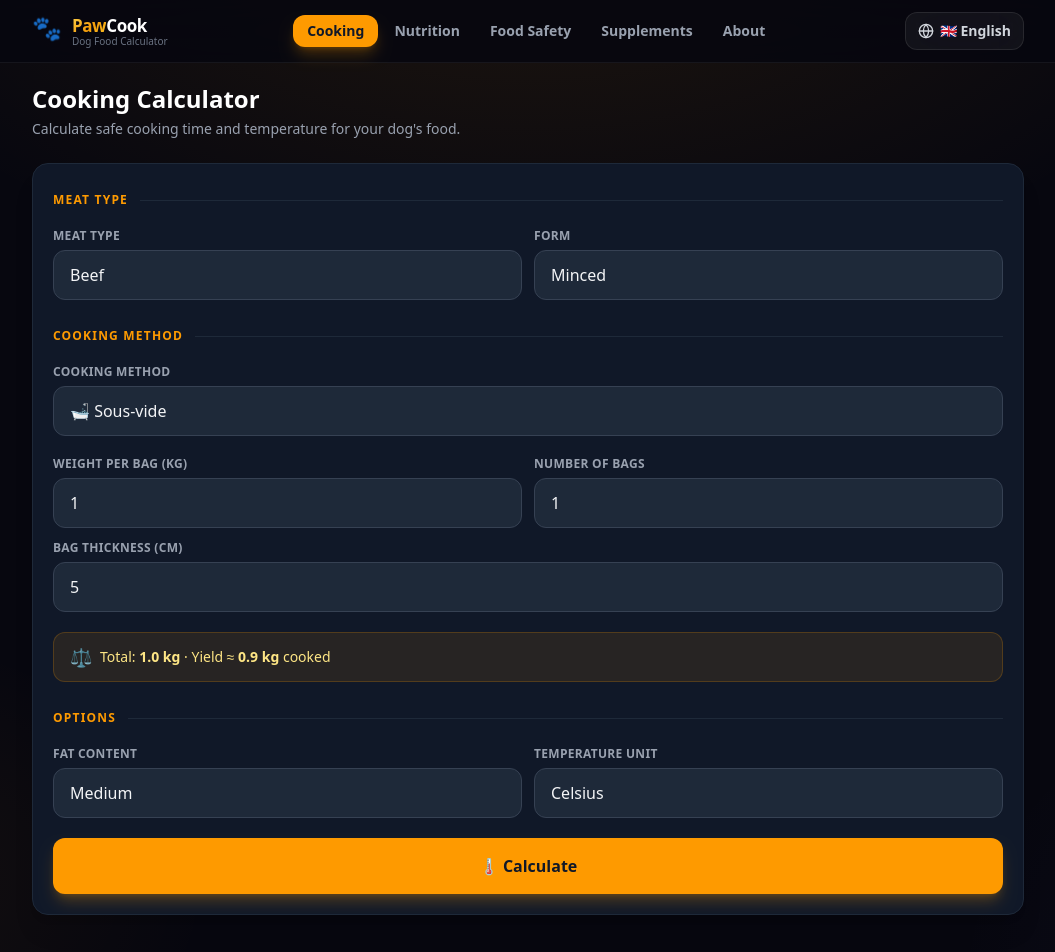
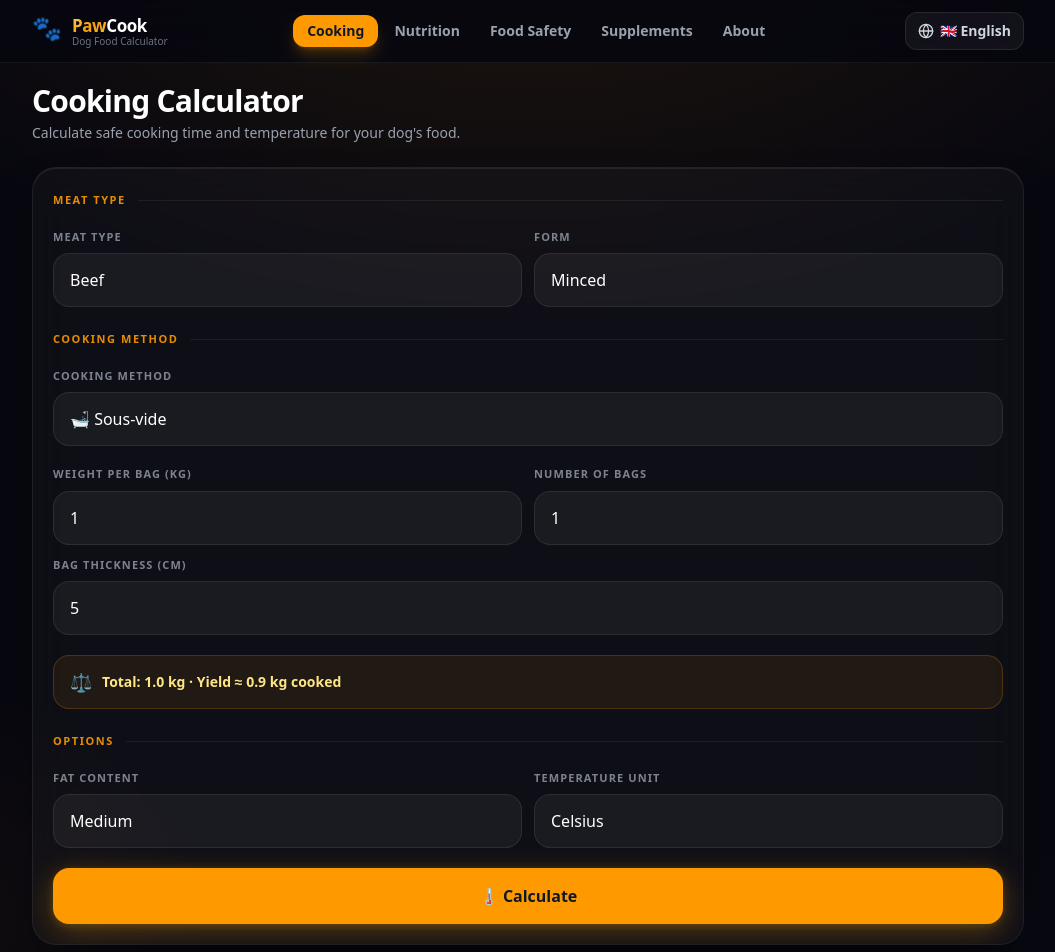
Before and after one commit to SirAllap/pawcook, a React (Vite) app in the folder apps/web/: page /cooking in a window 1280 px wide. Shown: the top 952 px of the page, without its empty margins (112-1167 px from the left). Built offline with nearby package versions, Linux system fonts and the light colour scheme.

Commit message:
redesign: modern glassmorphism UI, floating nav, animations, fix CI lint

```diff
--- a/apps/web/src/pages/CookingCalculator.tsx
+++ b/apps/web/src/pages/CookingCalculator.tsx
@@ -1,6 +1,6 @@
 import { useForm } from 'react-hook-form';
 import { zodResolver } from '@hookform/resolvers/zod';
-import { useState, useEffect, useRef } from 'react';
+import { useState, useEffect, useRef, type ReactNode } from 'react';
 import { useTranslation } from 'react-i18next';
 import { CookingInputSchema, type CookingInput, calculateCookingTime, type CookingResult } from '@pawcook/shared';
 
@@ -15,6 +15,10 @@ const DEFAULT_VALUES: CookingInput = {
 
 const MEAT_KEYS = ['beef','chicken','turkey','lamb','pork','duck','rabbit','venison','salmon','mackerel','sardines','whitefish'] as const;
 
+const METHOD_VESSEL: Record<string, string> = {
+  sous_vide: '🛁', oven: '🍲', stovetop_low: '🫕', slow_cooker: '🥘',
+};
+
 function loadSavedValues(): CookingInput {
   try {
     const saved = localStorage.getItem(STORAGE_KEY);
@@ -23,25 +27,18 @@ function loadSavedValues(): CookingInput {
   return DEFAULT_VALUES;
 }
 
-const inputCls = 'w-full bg-gray-800 border border-gray-700 rounded-xl px-4 py-3 text-base focus:outline-none focus:ring-2 focus:ring-amber-500 focus:border-transparent transition-all appearance-none';
-const labelCls = 'block text-xs font-semibold text-gray-400 uppercase tracking-wide mb-1.5';
-const errCls   = 'text-red-400 text-xs mt-1';
+const inputCls = 'w-full bg-white/[0.05] border border-white/[0.08] rounded-2xl px-4 py-3.5 text-base text-white placeholder-gray-500 focus:outline-none focus:border-amber-500/50 focus:bg-white/[0.07] transition-all appearance-none';
+const labelCls = 'block text-[11px] font-bold text-gray-400/80 uppercase tracking-[0.10em] mb-2';
+const errCls   = 'text-red-400 text-xs mt-1.5 font-medium';
 
-function SectionHead({ children }: { children: React.ReactNode }) {
+function SectionHead({ children }: { children: ReactNode }) {
   return (
-    <div className="flex items-center gap-3 pt-2">
-      <span className="text-xs font-bold text-amber-500 uppercase tracking-widest whitespace-nowrap">{children}</span>
-      <div className="flex-1 h-px bg-gray-800" />
+    <div className="flex items-center gap-3 pt-1">
+      <span className="text-[11px] font-black text-amber-500/90 uppercase tracking-[0.14em] whitespace-nowrap">{children}</span>
+      <div className="flex-1 h-px bg-white/[0.06]" />
     </div>
   );
 }
-
-const METHOD_VESSEL: Record<string, string> = {
-  sous_vide: '🛁',
-  oven: '🍲',
-  stovetop_low: '🫕',
-  slow_cooker: '🥘',
-};
 
 export default function CookingCalculator() {
   const { t } = useTranslation();
@@ -69,20 +66,19 @@ export default function CookingCalculator() {
     setTimeout(() => {
       setResult(calculateCookingTime(data));
       setCalculating(false);
-      setTimeout(() => {
-        resultRef.current?.scrollIntoView({ behavior: 'smooth', block: 'start' });
-      }, 50);
+      setTimeout(() => resultRef.current?.scrollIntoView({ behavior: 'smooth', block: 'start' }), 50);
     }, 200);
   }
 
   return (
     <div className="space-y-6">
-      <div>
-        <h1 className="text-2xl font-bold text-white mb-1">{t('cooking.title')}</h1>
+      <div className="animate-fade-in-up">
+        <h1 className="text-3xl font-black text-white mb-1 tracking-tight">{t('cooking.title')}</h1>
         <p className="text-gray-400 text-sm">{t('cooking.subtitle')}</p>
       </div>
 
-      <form onSubmit={handleSubmit(onSubmit)} className="bg-gray-900 rounded-2xl border border-gray-800 shadow-xl overflow-hidden">
+      <form onSubmit={handleSubmit(onSubmit)}
+        className="glass-card rounded-3xl overflow-hidden animate-fade-in-up delay-100">
         <div className="p-5 space-y-5">
 
           <SectionHead>{t('cooking.meatType')}</SectionHead>
@@ -119,40 +115,44 @@ export default function CookingCalculator() {
 
           {/* Sous-vide: per-bag inputs */}
           {isSousVide && (
-            <div className="space-y-3">
+            <div className="space-y-3 animate-fade-in">
               <div className="grid grid-cols-2 gap-3">
                 <div>
                   <label className={labelCls}>{t('cooking.weightPerBag')}</label>
-                  <input type="number" step="0.1" inputMode="decimal" {...register('weightKg', { valueAsNumber: true })} className={inputCls} />
+                  <input type="number" step="0.1" inputMode="decimal"
+                    {...register('weightKg', { valueAsNumber: true })} className={inputCls} />
                   {errors.weightKg && <p className={errCls}>{errors.weightKg.message}</p>}
                 </div>
                 <div>
                   <label className={labelCls}>{t('cooking.numberOfBags')}</label>
-                  <input type="number" inputMode="numeric" {...register('numberOfBags', { valueAsNumber: true })} className={inputCls} />
+                  <input type="number" inputMode="numeric"
+                    {...register('numberOfBags', { valueAsNumber: true })} className={inputCls} />
                   {errors.numberOfBags && <p className={errCls}>{errors.numberOfBags.message}</p>}
                 </div>
               </div>
               <div>
                 <label className={labelCls}>{t('cooking.thickness')}</label>
-                <input type="number" step="0.5" inputMode="decimal" {...register('thicknessCm', { valueAsNumber: true })} className={inputCls} />
+                <input type="number" step="0.5" inputMode="decimal"
+                  {...register('thicknessCm', { valueAsNumber: true })} className={inputCls} />
                 {errors.thicknessCm && <p className={errCls}>{errors.thicknessCm.message}</p>}
               </div>
             </div>
           )}
 
-          {/* Oven / stovetop / slow cooker: total batch weight */}
+          {/* Oven / stovetop / slow cooker: single weight */}
           {!isSousVide && (
-            <div>
+            <div className="animate-fade-in">
               <label className={labelCls}>{t('cooking.totalWeight')}</label>
-              <input type="number" step="0.1" inputMode="decimal" {...register('totalWeightKg', { valueAsNumber: true })} className={inputCls} />
+              <input type="number" step="0.1" inputMode="decimal"
+                {...register('totalWeightKg', { valueAsNumber: true })} className={inputCls} />
               {errors.totalWeightKg && <p className={errCls}>{errors.totalWeightKg.message}</p>}
             </div>
           )}
 
           {totalKg > 0 && (
-            <div className="flex items-center gap-2 bg-amber-500/10 border border-amber-500/20 rounded-xl px-4 py-2.5">
+            <div className="flex items-center gap-2.5 bg-amber-500/8 border border-amber-500/20 rounded-2xl px-4 py-3">
               <span className="text-amber-400 text-lg">⚖️</span>
-              <span className="text-sm text-amber-200 font-medium">
+              <span className="text-sm text-amber-200 font-semibold">
                 {t('cooking.total')}: <strong>{totalKg.toFixed(1)} kg</strong>
                 &nbsp;· {t('cooking.yield')} ≈ <strong>{(totalKg * 0.9).toFixed(1)} kg</strong> {t('cooking.cooked')}
               </span>
@@ -183,7 +183,9 @@ export default function CookingCalculator() {
           <button
             type="submit"
             disabled={calculating}
-            className="w-full bg-amber-500 hover:bg-amber-400 disabled:opacity-70 disabled:cursor-not-allowed active:scale-[0.98] text-gray-900 font-bold py-4 rounded-xl text-base transition-all shadow-lg shadow-amber-500/25 flex items-center justify-center gap-2"
+            className="w-full bg-amber-500 hover:bg-amber-400 disabled:opacity-50 disabled:cursor-not-allowed
+                      active:scale-[0.98] text-gray-900 font-black py-4 rounded-2xl text-base
+                      transition-all glow-sm-amber flex items-center justify-center gap-2"
           >
             {calculating ? (
               <>
@@ -201,52 +203,55 @@ export default function CookingCalculator() {
       </form>
 
       {result && (
-        <div ref={resultRef} className="animate-fade-in-up print-card bg-gray-900 rounded-2xl border border-gray-800 shadow-xl overflow-hidden scroll-mt-20">
-          <div className="px-5 pt-5 pb-4 border-b border-gray-800 flex items-center justify-between">
-            <h2 className="font-bold text-lg text-white">🧑‍🍳 {t('cooking.recipeCard')}</h2>
+        <div ref={resultRef}
+          className="animate-spring-in print-card glass-card rounded-3xl overflow-hidden scroll-mt-20">
+
+          <div className="px-5 pt-5 pb-4 border-b border-white/[0.06] flex items-center justify-between">
+            <h2 className="font-black text-lg text-white tracking-tight">🧑‍🍳 {t('cooking.recipeCard')}</h2>
             <button onClick={() => window.print()}
-              className="no-print text-xs text-gray-500 hover:text-amber-400 transition-colors flex items-center gap-1">
+              className="no-print text-xs text-gray-500 hover:text-amber-400 transition-colors font-semibold">
               🖨️ {t('common.print')}
             </button>
           </div>
 
+          {/* Metric tiles */}
           <div className="p-4 grid grid-cols-2 gap-3">
             <div className="bg-amber-500/10 border border-amber-500/20 rounded-2xl p-4 text-center">
-              <p className="text-xs text-amber-400/80 font-semibold uppercase tracking-wide mb-1">{t('cooking.safeTemp')}</p>
-              <p className="text-3xl font-black text-amber-400">{result.safeInternalTempC}°C</p>
-              <p className="text-sm text-amber-400/60">{result.safeInternalTempF}°F</p>
+              <p className="text-[11px] text-amber-400/70 font-black uppercase tracking-[0.12em] mb-2">{t('cooking.safeTemp')}</p>
+              <p className="text-4xl font-black text-amber-400 leading-none">{result.safeInternalTempC}°C</p>
+              <p className="text-sm text-amber-400/50 mt-1">{result.safeInternalTempF}°F</p>
             </div>
             <div className="bg-blue-500/10 border border-blue-500/20 rounded-2xl p-4 text-center">
-              <p className="text-xs text-blue-400/80 font-semibold uppercase tracking-wide mb-1">{t('cooking.cookingTime')}</p>
-              <p className="text-3xl font-black text-blue-400">{result.cookingTimeMinutes.min}–{result.cookingTimeMinutes.max}</p>
-              <p className="text-sm text-blue-400/60">{t('cooking.minutes')}</p>
+              <p className="text-[11px] text-blue-400/70 font-black uppercase tracking-[0.12em] mb-2">{t('cooking.cookingTime')}</p>
+              <p className="text-4xl font-black text-blue-400 leading-none">{result.cookingTimeMinutes.min}–{result.cookingTimeMinutes.max}</p>
+              <p className="text-sm text-blue-400/50 mt-1">{t('cooking.minutes')}</p>
             </div>
           </div>
 
           <div className="px-5 pb-4">
-            <div className="bg-gray-800 rounded-xl p-4">
-              <p className="text-xs font-semibold text-gray-400 uppercase tracking-wide mb-1.5">📋 {t('cooking.instructionsSection')}</p>
+            <div className="bg-white/[0.03] border border-white/[0.06] rounded-2xl p-4">
+              <p className="text-[11px] font-black text-gray-400 uppercase tracking-[0.12em] mb-2">📋 {t('cooking.instructionsSection')}</p>
               <p className="text-sm text-gray-300 leading-relaxed">{result.methodInstructions}</p>
             </div>
           </div>
 
           <div className="px-5 pb-4">
-            <div className="bg-green-950/60 border border-green-800/50 rounded-xl p-4 space-y-1.5">
-              <p className="text-xs font-semibold text-green-400 uppercase tracking-wide mb-2">🧊 {t('cooking.storage')}</p>
+            <div className="bg-green-950/50 border border-green-800/40 rounded-2xl p-4 space-y-2">
+              <p className="text-[11px] font-black text-green-400 uppercase tracking-[0.12em] mb-2">🧊 {t('cooking.storage')}</p>
               {result.storageInstructions.map((s, i) => (
                 <p key={i} className="text-sm text-green-200 flex gap-2 items-start">
-                  <span className="text-green-500 shrink-0 mt-0.5">✓</span>{s}
+                  <span className="text-green-500 shrink-0 mt-0.5 font-bold">✓</span>{s}
                 </p>
               ))}
             </div>
           </div>
 
           <div className="px-5 pb-5">
-            <div className="bg-red-950/60 border border-red-800/50 rounded-xl p-4 space-y-1.5">
-              <p className="text-xs font-semibold text-red-400 uppercase tracking-wide mb-2">⚠️ {t('cooking.warnings')}</p>
+            <div className="bg-red-950/50 border border-red-800/40 rounded-2xl p-4 space-y-2">
+              <p className="text-[11px] font-black text-red-400 uppercase tracking-[0.12em] mb-2">⚠️ {t('cooking.warnings')}</p>
               {result.warnings.map((w, i) => (
                 <p key={i} className="text-sm text-red-200 flex gap-2 items-start">
-                  <span className="text-red-500 shrink-0 mt-0.5">!</span>{w}
+                  <span className="text-red-400 shrink-0 mt-0.5 font-black">!</span>{w}
                 </p>
               ))}
             </div>
@@ -255,8 +260,8 @@ export default function CookingCalculator() {
       )}
 
       {!result && (
-        <div className="text-center py-10 text-gray-600 animate-fade-in">
-          <div className="text-5xl mb-3">🍖</div>
+        <div className="text-center py-12 text-gray-600 animate-fade-in">
+          <div className="text-5xl mb-4 animate-float">🍖</div>
           <p className="text-sm">{t('cooking.placeholder')} <strong className="text-gray-500">{t('common.calculate')}</strong></p>
         </div>
       )}
```
